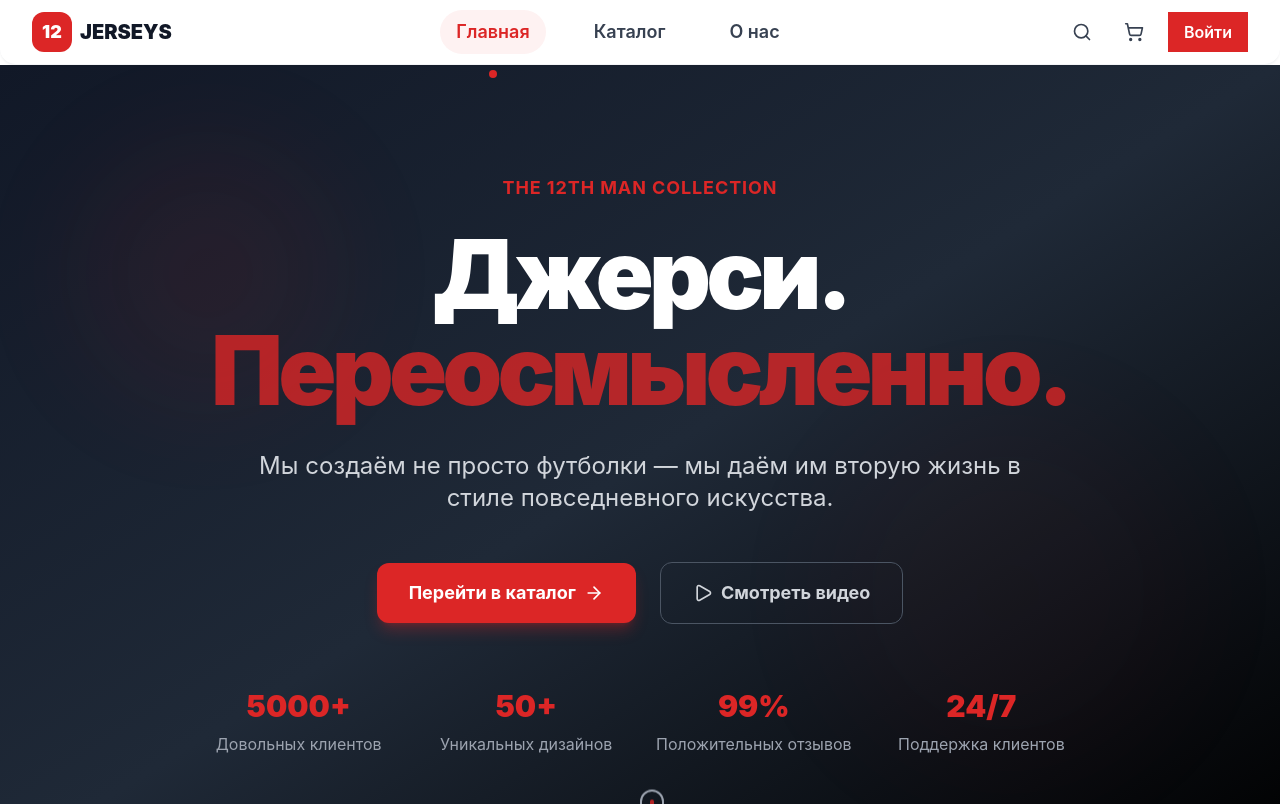
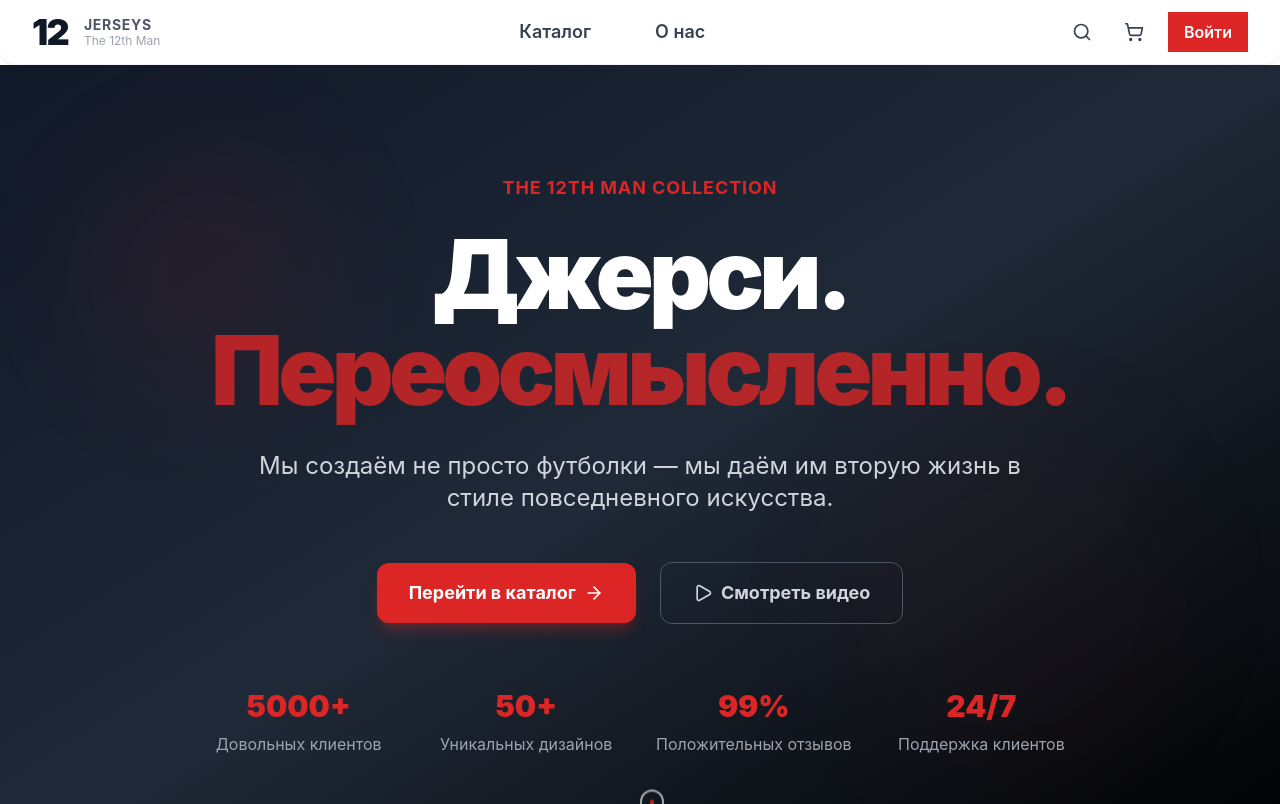
Before and after one commit to pinokiochan/jersey-frontend, a React (Vite) app in the folder 12-jerseys/: page / in a window 1280 px wide. Shown: the top 804 px of the page. Built offline with nearby package versions, Linux system fonts and the light colour scheme.

Commit message:
fixed logo in header and removed extra networks

```diff
--- a/12-jerseys/src/components/Header.jsx
+++ b/12-jerseys/src/components/Header.jsx
@@ -19,8 +19,8 @@ export default function Header() {
   const userMenuRef = useRef(null)
   const searchRef = useRef(null)
 
+  // Убираем "Главная" из навигации - теперь только лого ведет на главную
   const navigation = [
-    { name: "Главная", href: "/", ariaLabel: "Перейти на главную страницу" },
     { name: "Каталог", href: "/catalog", ariaLabel: "Просмотреть каталог товаров" },
     { name: "О нас", href: "/about", ariaLabel: "Узнать больше о компании" },
   ]
@@ -62,7 +62,6 @@ export default function Header() {
     setIsMobileMenuOpen(false)
   }, [location.pathname])
 
-  // Add this after the existing useEffect hooks
   useEffect(() => {
     console.log("Header: Cart items count:", getCartItemsCount())
   }, [getCartItemsCount()])
@@ -71,12 +70,20 @@ export default function Header() {
     <header className="bg-white shadow-sm border-b border-gray-100 sticky top-0 z-50 rounded-b-2xl">
       <div className="max-w-7xl mx-auto px-4 sm:px-6 lg:px-8">
         <div className="flex items-center justify-between h-16">
-          {/* Logo */}
-          <Link to="/" className="flex items-center space-x-2 group" aria-label="Jerseys - Главная страница">
-            <div className="w-10 h-10 bg-red-600 rounded-xl flex items-center justify-center group-hover:bg-red-700 transition-colors">
-              <span className="text-white font-black text-lg">12</span>
+          {/* Logo - стилизованный как в футере */}
+          <Link to="/" className="flex items-center space-x-4 group" aria-label="12 Jerseys - Главная страница">
+            <div className="relative">
+              <span className="text-4xl font-black text-gray-900 tracking-tighter group-hover:text-red-600 transition-colors">
+                12
+              </span>
+              <div className="absolute -bottom-1 left-0 w-full h-1 bg-red-600 scale-x-0 group-hover:scale-x-100 transition-transform duration-300 rounded-full"></div>
             </div>
-            <span className="text-xl font-black text-gray-900 group-hover:text-red-600 transition-colors">JERSEYS</span>
+            <div>
+              <div className="text-sm font-bold text-gray-600 uppercase tracking-wider group-hover:text-red-600 transition-colors">
+                Jerseys
+              </div>
+              <div className="text-xs text-gray-400 -mt-0.5">The 12th Man</div>
+            </div>
           </Link>
 
           {/* Desktop Navigation */}
--- a/12-jerseys/vite.config.js
+++ b/12-jerseys/vite.config.js
@@ -6,6 +6,6 @@ export default defineConfig({
   plugins: [react()],
   server: {
     port: 5173,
-    host: true,
+    host: "localhost", // Показывать только localhost, убираем network адреса
   },
 })
```
